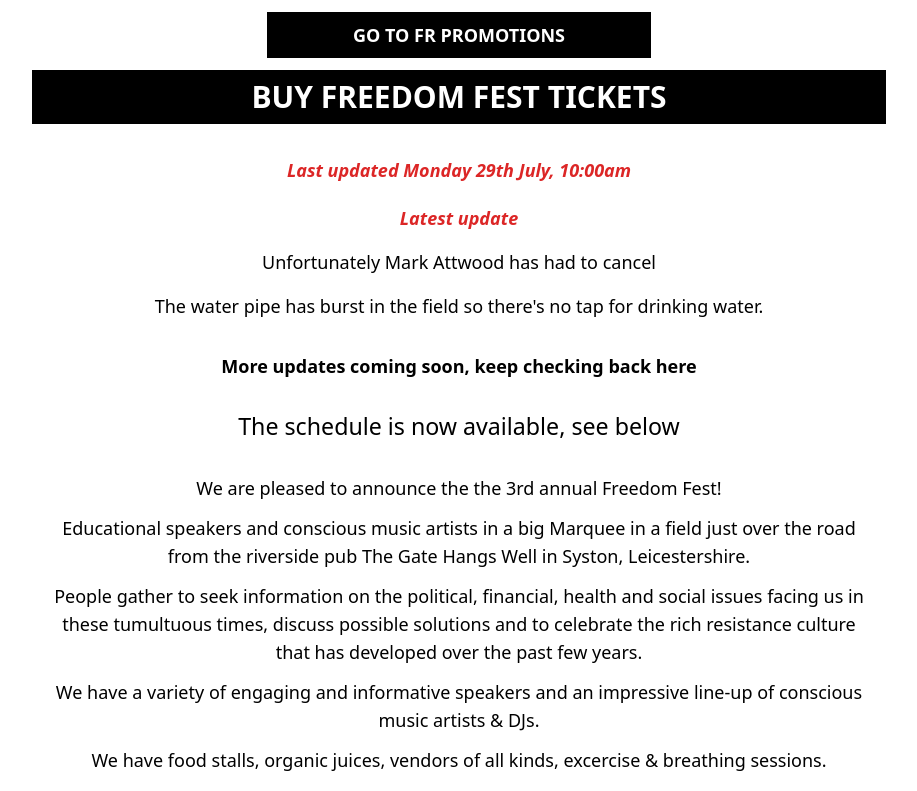
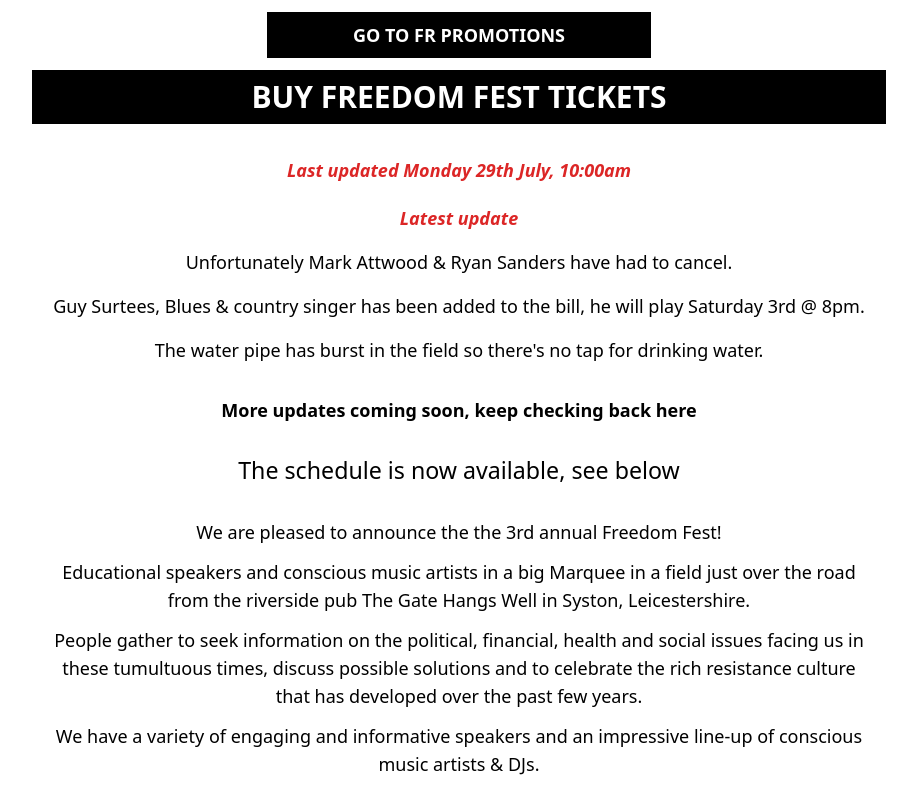
Before and after one commit to jajouka79/frpromotions-vue-frontend, a Vue app: page /#/ff in a window 1280 px wide. Shown: the top 791 px of the page, without its empty margins (181-1098 px from the left). Built offline with nearby package versions, Linux system fonts and the light colour scheme.

Commit message:
text updates

```diff
--- a/src/pages/FreedomFestPage.vue
+++ b/src/pages/FreedomFestPage.vue
@@ -30,7 +30,10 @@
 
                 <div class="italic text-red-600 my-4 font-bold">Latest update</div>
 
-                <div class=" mb-4">Unfortunately Mark Attwood has had to cancel</div>
+                <div class=" mb-4">Unfortunately Mark Attwood & Ryan Sanders have had to cancel. </div>
+
+                <div class=" mb-4">Guy Surtees, Blues & country singer has been added to the bill, he will play Saturday 3rd @ 8pm.</div>
+
                 <div class=" mb-8">The water pipe has burst in the field so there's no tap for drinking water.</div>
 
                 <div class="mb-8 font-bold">More updates coming soon, keep checking back here</div>
```
